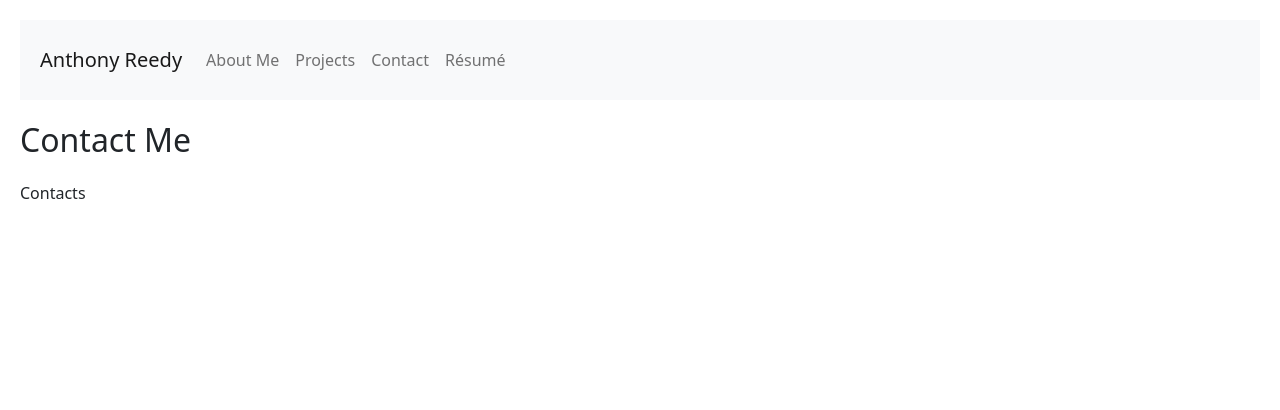
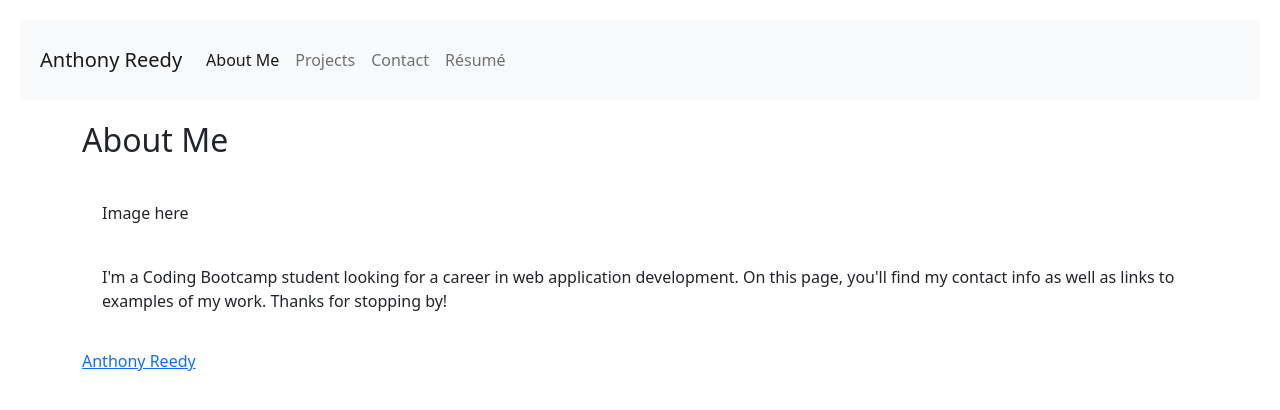
Before and after one commit to asreedy82/react-portfolio, a React (Create React App) app: page / in a window 1280 px wide. Shown: the top 410 px of the page. Built offline with nearby package versions, Linux system fonts and the light colour scheme.

Commit message:
initial formatting to components

```diff
--- /dev/null
+++ b/src/components/Footer/index.js
@@ -0,0 +1,16 @@
+import React from 'react';
+
+const Footer = () => {
+
+
+
+    return (
+        <div className="container">
+            <footer>
+                <div className="badge-base LI-profile-badge mx-auto" data-locale="en_US" data-size="medium" data-theme="light" data-type="VERTICAL" data-vanity="anthony-reedy-0b873027" data-version="v1"><a className="badge-base__link LI-simple-link" href="https://www.linkedin.com/in/anthony-reedy-0b873027?trk=profile-badge">Anthony Reedy</a></div>
+            </footer>
+        </div>
+    );
+};
+
+export default Footer;
--- a/src/components/PortfolioContainer.js
+++ b/src/components/PortfolioContainer.js
@@ -1,5 +1,6 @@
 import React, { useState } from 'react';
 import Header from './Header/index';
+import Footer from './Footer';
 import About from './pages/About';
 import Resume from './pages/Resume';
 import Projects from './pages/Projects';
@@ -10,20 +11,20 @@ export default function PortfolioContainer() {
     const portfolioStyle = {
         padding: "20px",
     }
-    const [currentPage, setCurrentPage] = useState('Home');
+    const [currentPage, setCurrentPage] = useState('About');
 
     // This method is checking to see what the value of `currentPage` is. Depending on the value of currentPage, we return the corresponding component to render.
     const renderPage = () => {
         if (currentPage === 'Projects') {
             return <Projects />;
         }
-        if (currentPage === 'About Me') {
-            return <About />;
+        if (currentPage === 'Contact') {
+            return <Contact />;
         }
         if (currentPage === 'Resume') {
             return <Resume />;
         }
-        return <Contact />;
+        return <About />;
     };
 
     const handlePageChange = (page) => setCurrentPage(page);
@@ -33,6 +34,7 @@ export default function PortfolioContainer() {
 
             <Header currentPage={currentPage} handlePageChange={handlePageChange} />
             {renderPage()}
+            <Footer />
         </div>
     );
 }
--- a/src/components/pages/About.js
+++ b/src/components/pages/About.js
@@ -1,12 +1,31 @@
 import React from 'react';
 
 export default function About() {
+
+  const aboutStyle = {
+    padding: "20px",
+  }
     return (
         <div>
-            <h1>About Me</h1>
-            <p>
-                About me
-            </p>
+            <div className="container">
+                <h1>About Me</h1>
+                <div className="container" style={aboutStyle}>
+                    <div className="row">
+                        <div className="col-sm">
+                            Image here
+                        </div>
+                    </div>
+                </div>
+                <div className="container" style={aboutStyle}>
+                    <div className="row">
+                        <div className="col-sm">
+                            <p>I'm a Coding Bootcamp student looking for a career in web application development.
+                        On this page, you'll find my contact info as well as links to examples of my work.
+                        Thanks for stopping by!</p>
+                        </div>
+                    </div>
+                </div>
+            </div>
         </div>
     );
 }
--- a/src/components/pages/Contact.js
+++ b/src/components/pages/Contact.js
@@ -1,12 +1,30 @@
 import React from 'react';
 
 export default function Contact() {
+
+  const contactStyle = {
+    padding: "20px",
+  }
+
   return (
     <div>
-      <h1>Contact Me</h1>
-      <p>
-        Contacts
-      </p>
+      <div className="container">
+        <h1>Contact Me</h1>
+        <form>
+          <div class="form-group" style={contactStyle}>
+            <label for="exampleFormControlInput1">Name</label>
+            <input type="email" class="form-control" id="exampleFormControlInput1" placeholder="Name here"/>
+          </div>
+          <div class="form-group" style={contactStyle}>
+            <label for="exampleFormControlInput1">Email Address</label>
+            <input type="email" class="form-control" id="exampleFormControlInput1" placeholder="name@example.com"/>
+          </div>
+          <div class="form-group" style={contactStyle}>
+            <label for="exampleFormControlTextarea1">Message</label>
+            <textarea class="form-control" id="exampleFormControlTextarea1" rows="3"></textarea>
+          </div>
+        </form>
+      </div>
     </div>
   );
 }
--- a/src/components/pages/Projects.js
+++ b/src/components/pages/Projects.js
@@ -3,10 +3,12 @@ import React from 'react';
 export default function Projects() {
   return (
     <div>
-      <h1>Projects Page</h1>
-      <p>
-        Projects
-      </p>
+      <div className="container">
+        <h1>Projects Page</h1>
+        <p>
+          Projects
+        </p>
+      </div>
     </div>
   );
 }
--- a/src/components/pages/Resume.js
+++ b/src/components/pages/Resume.js
@@ -3,10 +3,12 @@ import React from 'react';
 export default function Resume() {
   return (
     <div>
-      <h1>Resume Page</h1>
-      <p>
-        Resume
-      </p>
+      <div className="container">
+        <h1>Resume Page</h1>
+        <p>
+          Resume
+        </p>
+      </div>
     </div>
   );
 }
--- a/src/index.js
+++ b/src/index.js
@@ -7,13 +7,32 @@ import 'bootstrap/dist/css/bootstrap.min.css';
 import 'bootstrap/dist/js/bootstrap.min.js';
 import 'normalize.css';
 
-const script = document.createElement('script');
-script.src =
+
+const script2 = document.createElement('script');
+script2.src='https://cdnjs.cloudflare.com/ajax/libs/jquery/3.5.1/jquery.slim.min.js';
+script2.async = true;
+script2.defer = true;
+document.body.appendChild(script2);
+
+const script1 = document.createElement('script');
+script1.src =
   'https://cdnjs.cloudflare.com/ajax/libs/twitter-bootstrap/4.5.0/js/bootstrap.min.js';
-script.src='https://cdnjs.cloudflare.com/ajax/libs/jquery/3.5.1/jquery.slim.min.js';
-script.src='https://cdnjs.cloudflare.com/ajax/libs/popper.js/1.16.1/umd/popper.min.js';
-script.async = true;
-document.body.appendChild(script);
+script1.async = true;
+script1.defer = true;
+document.body.appendChild(script1);
+
+const script3 = document.createElement('script');
+script3.src='https://cdnjs.cloudflare.com/ajax/libs/popper.js/1.16.1/umd/popper.min.js';
+script3.async = true;
+script3.defer = true;
+document.body.appendChild(script3);
+
+const script4 = document.createElement('script');
+script4.src= "https://platform.linkedin.com/badges/js/profile.js";
+script4.async = true;
+script4.defer = true;
+document.body.appendChild(script4);
+
 
 const root = ReactDOM.createRoot(document.getElementById('root'));
 root.render(
```
